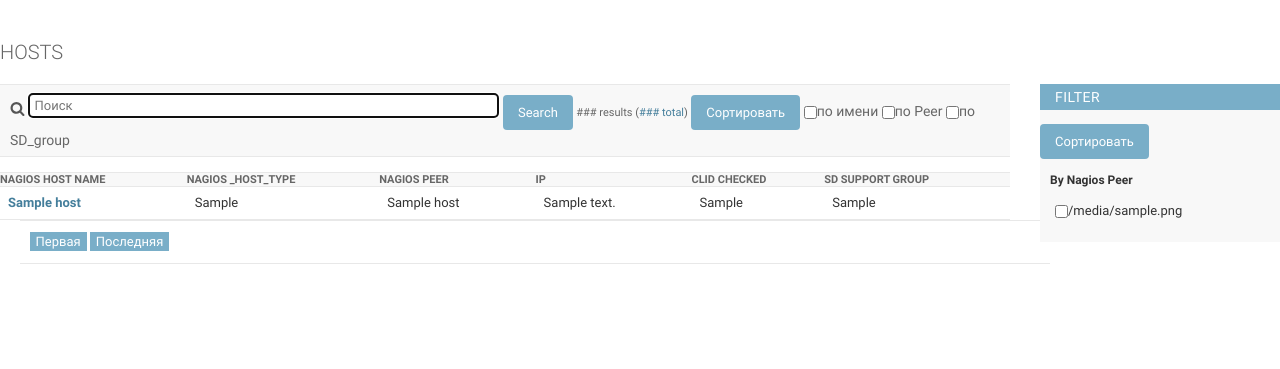
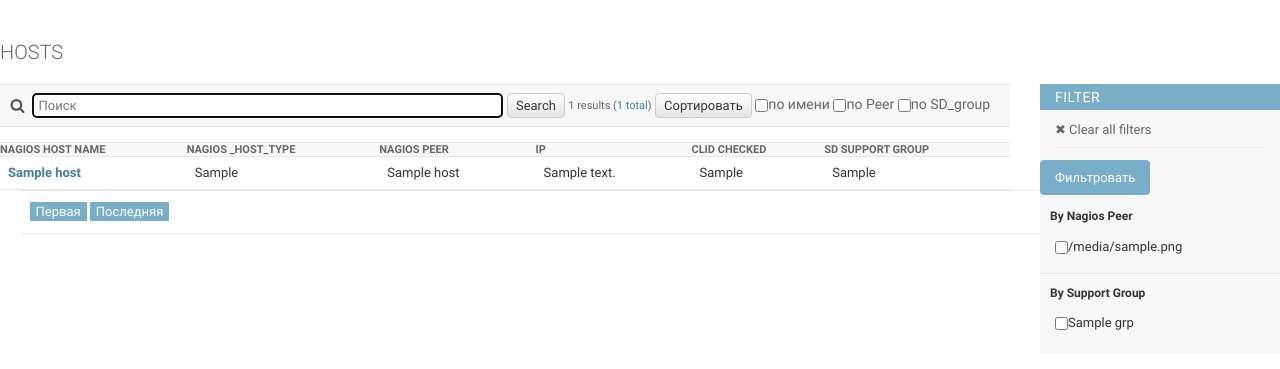
Before and after one commit to zhiltsov-dtln/mon-explorer, a Django app: template mcs/authtest/templates/hosts_paginator.html in a window 1280 px wide. Shown: the part 72-441 px from the top of the page. Run offline with Django 3.2, Linux system fonts and the light colour scheme; a user stored in the database is signed in; tables that the repository leaves empty hold one stand-in row (values such as "Sample post"); the template is opened without the code that fills it: most values are stand-ins (such as "Sample title", 1, 10 or a date in 2020).

Commit message:
v0.32 Поиск фильтры сортировка и пагинация работают все вместе

```diff
--- a/mcs/authtest/templates/hosts_paginator.html
+++ b/mcs/authtest/templates/hosts_paginator.html
@@ -86,9 +86,10 @@
                 <a class="me-3 py-2 text-dark text-decoration-none">Current user: {{ user.email }}</a>
                 <a class="me-3 py-2 text-dark text-decoration-none">contragent_id: {{ info.id }}</a>
                 <a class="me-3 py-2 text-dark text-decoration-none">contragent_name: {{ info.contragent }}</a>
-                <form action="{% url 'oidc_logout' %}" method="post" class="changelist-form-container">
+                <form action="{% url 'oidc_logout' %}" method="post">
                     {% csrf_token %}
                     <input type="submit" value="logout">
+                </form>
             </nav>
             {% else %}
             <a class="me-3 py-2 text-dark text-decoration-none" href="{% url 'oidc_authentication_init' %}">Login</a>
@@ -108,7 +109,7 @@
                         <input name="search" size="60" id="searchbar" autofocus="" type="text" class="form-control"
                             placeholder="Поиск" value="{{ search }}">
                         <input type="submit" value="Search">
-                        <span class="small quiet">### results (<a href="?">### total</a>)</span>
+                        <span class="small quiet">{{ count }} results (<a href="?">{{count_all}} total</a>)</span>
                         <input type="submit" value="Сортировать">
                         {% if "name" in sort %}
                         <input name="sort" type="checkbox" value="name" checked="checked" {{by_name }}>по имени
@@ -126,6 +127,12 @@
                         {% else %}
                         <input name="sort" type="checkbox" value="support_group" {{ by_group }}>по SD_group
                         {% endif %}
+                        {% for f in filter_peer %}
+                        <input type="hidden" name="peer_name" value="{{ f }}">
+                        {% endfor %}
+                        {% for g in filter_sd_group %}
+                        <input type="hidden" name="support_group" value="{{ g }}">
+                        {% endfor %}
                     </form>
                 </div>
                 <div class="hosts_list">
@@ -180,18 +187,36 @@
             </div>
             <div id="changelist-filter">
                 <h2>Filter</h2>
+                <h3 id="changelist-filter-clear">
+                    <a href="?{{ search_str }}">✖ Clear all filters</a>
+                </h3>
                 <form id="filter" method="get">
-                    <input type="submit" value="Сортировать">
-
+                    <input type="submit" value="Фильтровать">
+                    <input type="hidden" name="search" value="{{ search }}">
+                    {% for s in sort %}
+                    <input type="hidden" name="sort" value="{{ s }}">
+                    {% endfor %}
                     <h4> By Nagios Peer </h4>
                     <ul>
                         {% for FiledPeer in UniqFiledsPeer %}
                         <li>
                             {% if FiledPeer in filter_peer %}
-                            <input name="peer_name" type="checkbox" value={{FiledPeer}} checked="checked">{{ FiledPeer
-                            }}
+                            <input name="peer_name" type="checkbox" value={{FiledPeer}} checked="checked">{{ FiledPeer}}
                             {% else %}
                             <input name="peer_name" type="checkbox" value={{FiledPeer}}>{{ FiledPeer }}
+                            {% endif %}
+                        </li>
+                        {% endfor %}
+                    </ul>
+
+                    <h4> By Support Group </h4>
+                    <ul>
+                        {% for grp in UniqFiledsSDgroup %}
+                        <li>
+                            {% if grp in filter_sd_group %}
+                            <input name="support_group" type="checkbox" value="{{ grp }}" checked="checked">{{grp}}
+                            {% else %}
+                            <input name="support_group" type="checkbox" value="{{ grp }}">{{ grp }}
                             {% endif %}
                         </li>
                         {% endfor %}
```
Also changed, not shown: mcs/authtest/views.py (+28 -1 lines).
